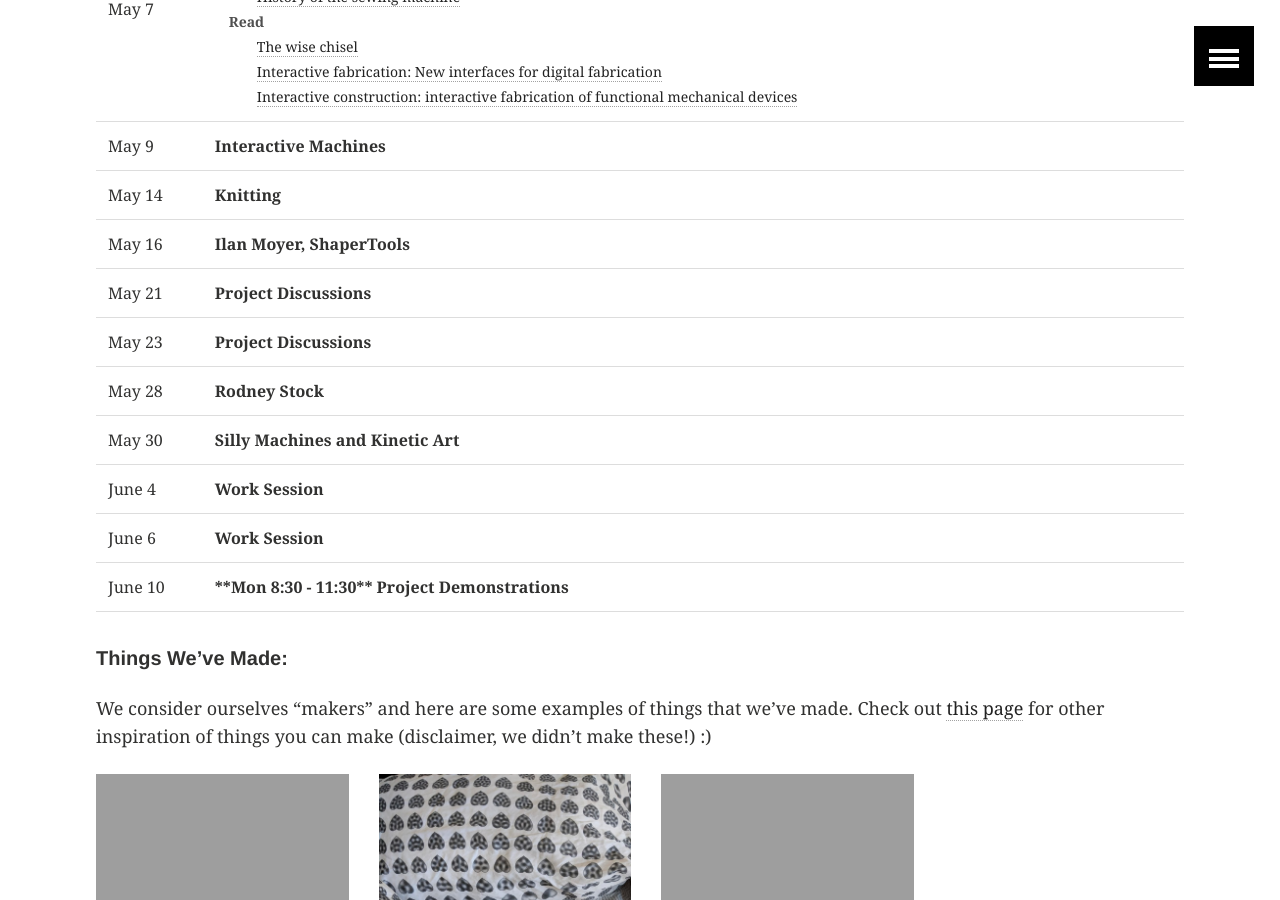
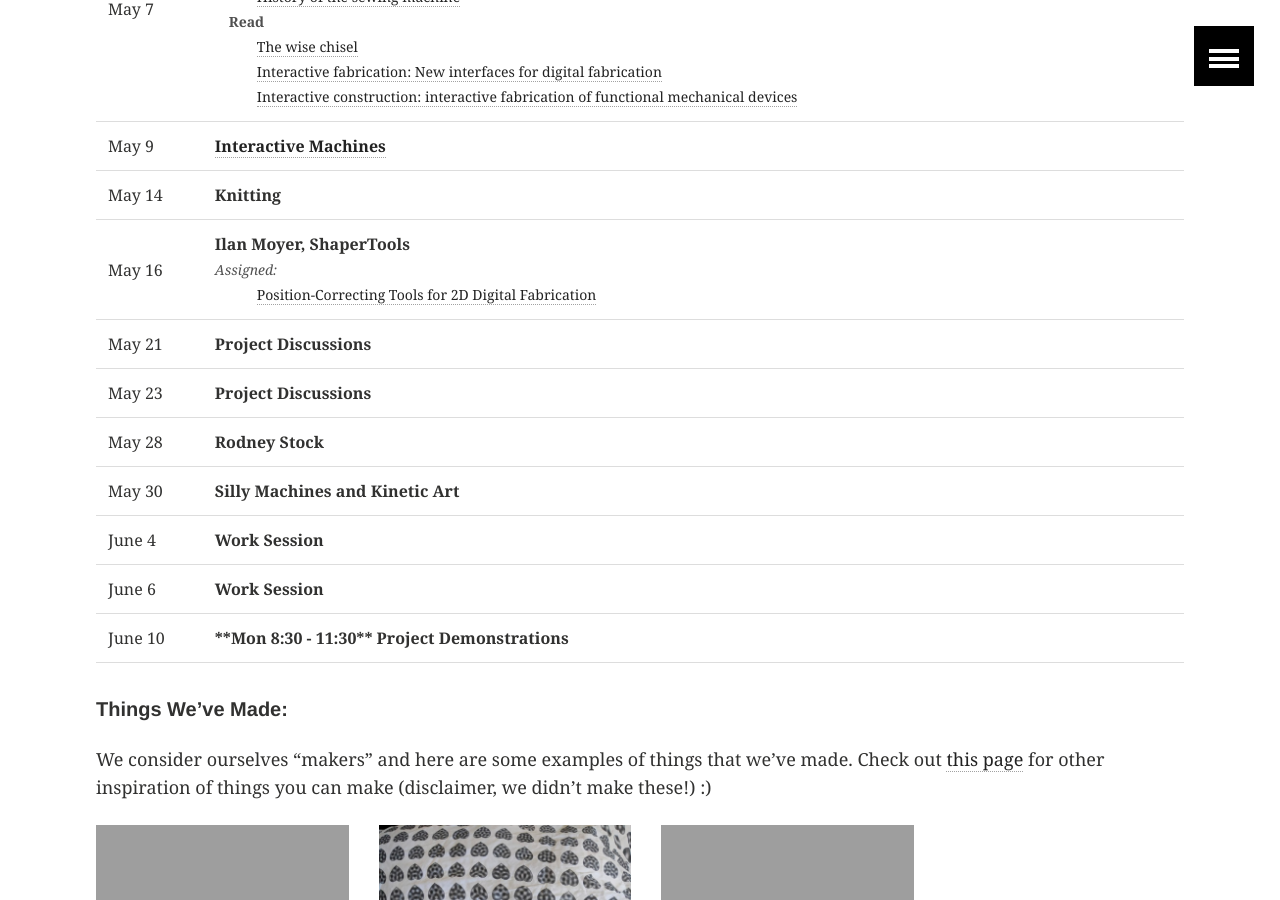
Before and after one commit to cs448m/cs448m.github.io, a Jekyll site: the page built from index.md, in a window 1280 px wide and 900 px high, scrolled down 1830 px. Built offline with Jekyll 4.4.1, drawn with Linux system fonts in a browser that asks for light colours.

```diff
--- a/index.md
+++ b/index.md
@@ -62,9 +62,16 @@ For more detailed course logistics and policies, see the [course info](/course_i
                 <br>&emsp;&emsp;&emsp;<a href="https://dl.acm.org/citation.cfm?id=2380191">Interactive construction: interactive fabrication of functional mechanical devices</a>
         </span>
     </td></tr>
-    <tr><td>May 9</td><td><b>Interactive Machines </b></td></tr>
+    <tr><td>May 9</td><td><a href="/lectures/interactivemachines/machines.pdf"><b>Interactive Machines </b></a></td></tr>
     <tr><td>May 14</td><td><b>Knitting</b></td></tr>
-    <tr><td>May 16</td><td><b>Ilan Moyer, ShaperTools</b></td></tr>
+    <tr><td>May 16</td>
+        <td><b>Ilan Moyer, ShaperTools</b>
+          <span class="assigned">
+            <br><i>Assigned:</i>
+            <br>&emsp;&emsp;&emsp;<a href="http://www.alecrivers.com/positioncorrectingtools/">Position-Correcting Tools for 2D Digital Fabrication</a>
+          </span>
+        </td>
+    </tr>
     <tr><td>May 21</td><td><b>Project Discussions</b></td></tr>
     <tr><td>May 23</td><td><b>Project Discussions</b></td></tr>
     <tr><td>May 28</td><td><b>Rodney Stock</b></td></tr>
```
Also changed, not shown: 1 other file.
